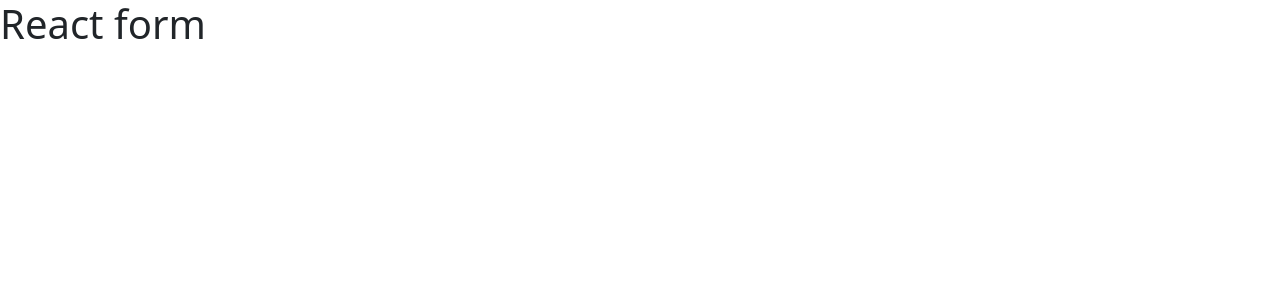
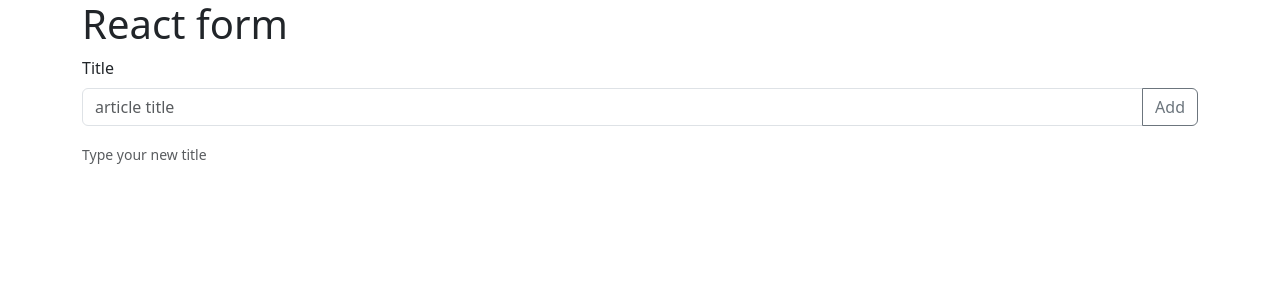
Before and after one commit to Alberto-Monaco/react-form, a React (Vite) app: page / in a window 1280 px wide. Shown: the top 300 px of the page. Built offline with nearby package versions, Linux system fonts and the light colour scheme.

Commit message:
complete exercise base

```diff
--- a/src/App.jsx
+++ b/src/App.jsx
@@ -1,9 +1,61 @@
 import { useState } from 'react'
 
+const initialTitles = []
 function App() {
+	const [titles, setTitles] = useState(initialTitles)
+	const [newTitle, setNewTitle] = useState('')
+
+	function addTitle(e) {
+		e.preventDefault()
+		setTitles([...titles, newTitle])
+		setNewTitle('')
+	}
+
+	function deleteTitle(e) {
+		const titleIndexToDelete = Number(e.target.getAttribute('data-index'))
+		const newTitles = titles.filter((title, index) => index !== titleIndexToDelete)
+		setTitles(newTitles)
+	}
+
 	return (
 		<>
-			<h1>React form</h1>
+			<div className='container'>
+				<h1>React form</h1>
+
+				<form onSubmit={addTitle}>
+					<div className='mb-3'>
+						<label htmlFor='title' className='form-label'>
+							Title
+						</label>
+						<div className='input-group mb-3'>
+							<input
+								type='text'
+								className='form-control'
+								placeholder='article title'
+								value={newTitle}
+								onChange={(e) => setNewTitle(e.target.value)}
+							/>
+							<button className='btn btn-outline-secondary' type='submit' id='button-addon2'>
+								Add
+							</button>
+						</div>
+						<small id='titleHelperId' className='form-text text-muted'>
+							Type your new title
+						</small>
+					</div>
+				</form>
+
+				<ul className='list-group'>
+					{titles.map((title, index) => (
+						<li key={index} className='list-group-item d-flex justify-content-between align-items-center'>
+							{title}
+							<button className='btn btn-danger' data-index={index} onClick={deleteTitle}>
+								🗑️
+							</button>
+						</li>
+					))}
+				</ul>
+			</div>
 		</>
 	)
 }
```
